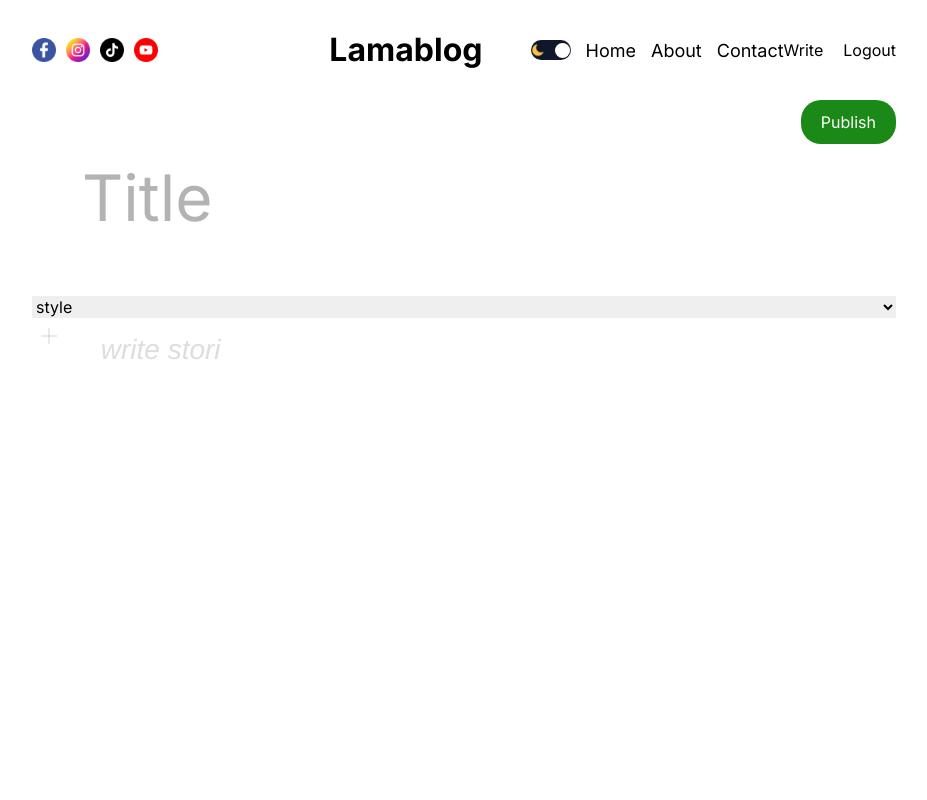
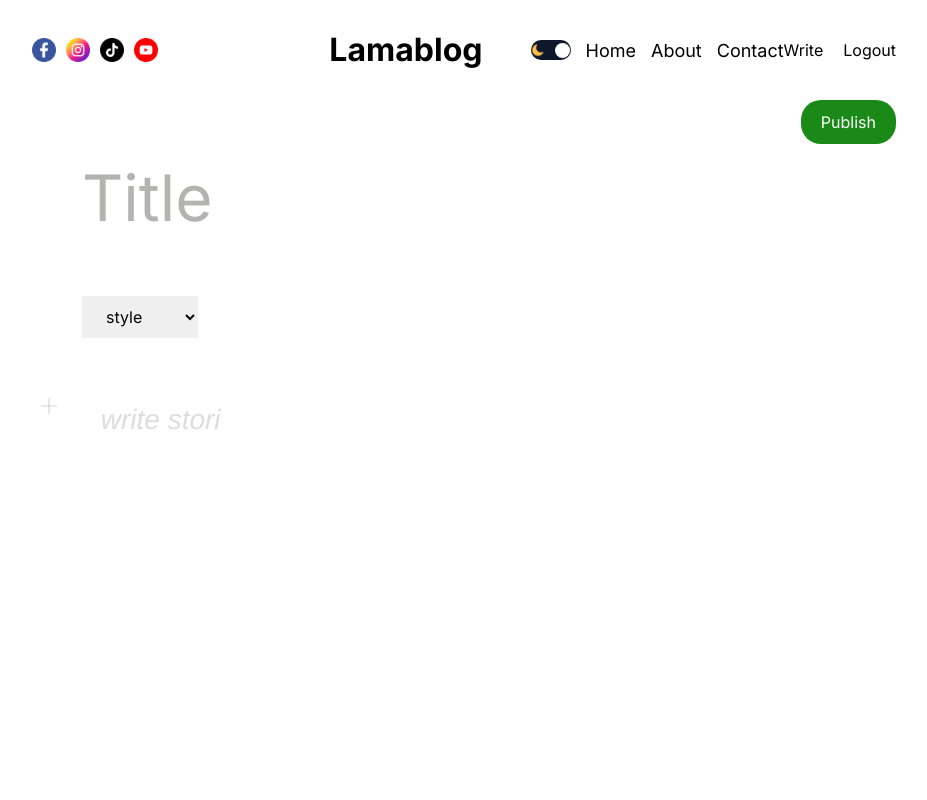
Before and after one commit to LuisArielRetanaHernadez/blog_mabi, a Next.js app: page /write in a window 1280 px wide. Shown: the top 800 px of the page, without its empty margins (176-1103 px from the left). Built offline with nearby package versions, Linux system fonts and the light colour scheme; no server answers; sample sign-in values are in the browser's storage.

Commit message:
agregando la clase select en la etiquete select

```diff
--- a/app/write/page.tsx
+++ b/app/write/page.tsx
@@ -119,7 +119,7 @@ const Write = () => {
   return (
     <div className={styles.container}>
       <input className={styles.input} type="text" placeholder="Title" onChange={e => setTitle(e.target.value)} />
-      <select name="" id="" onChange={e => setCatSlug(e.target.value)}>
+      <select className={styles.select} name="" id="" onChange={e => setCatSlug(e.target.value)}>
         <option value="style">style</option>
         <option value="fashion">fashion</option>
         <option value="food">food</option>
```
